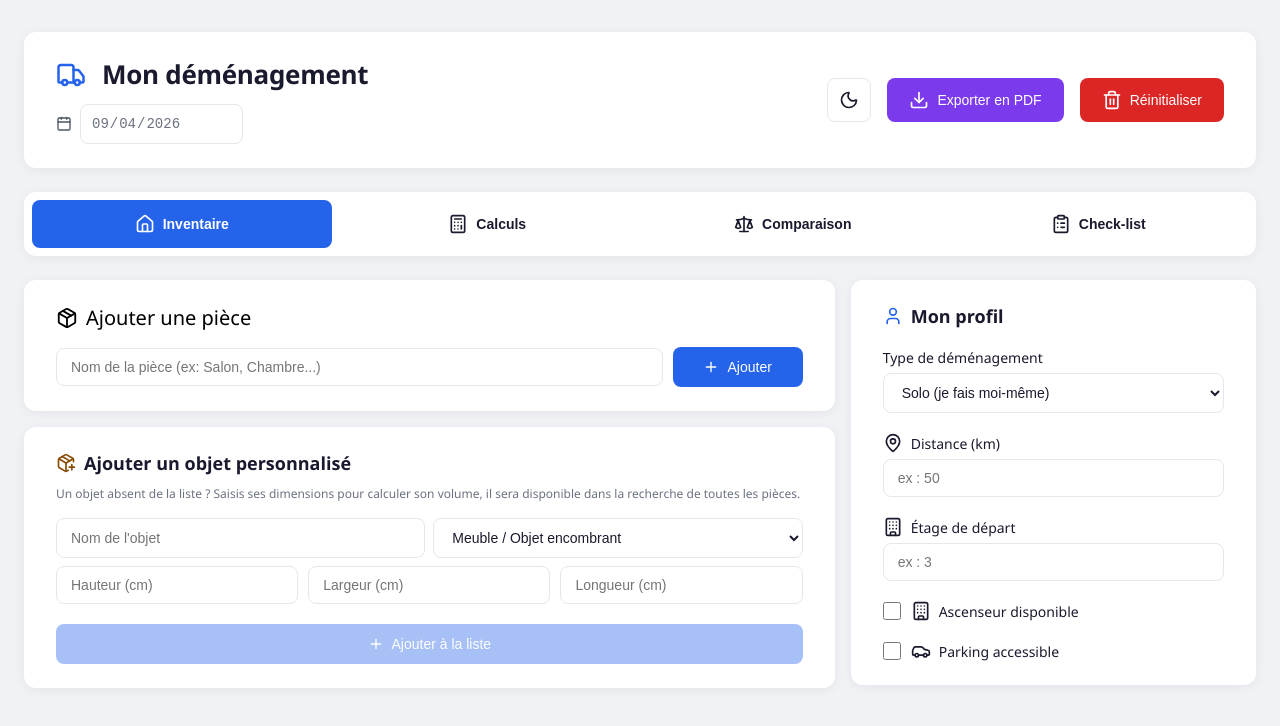
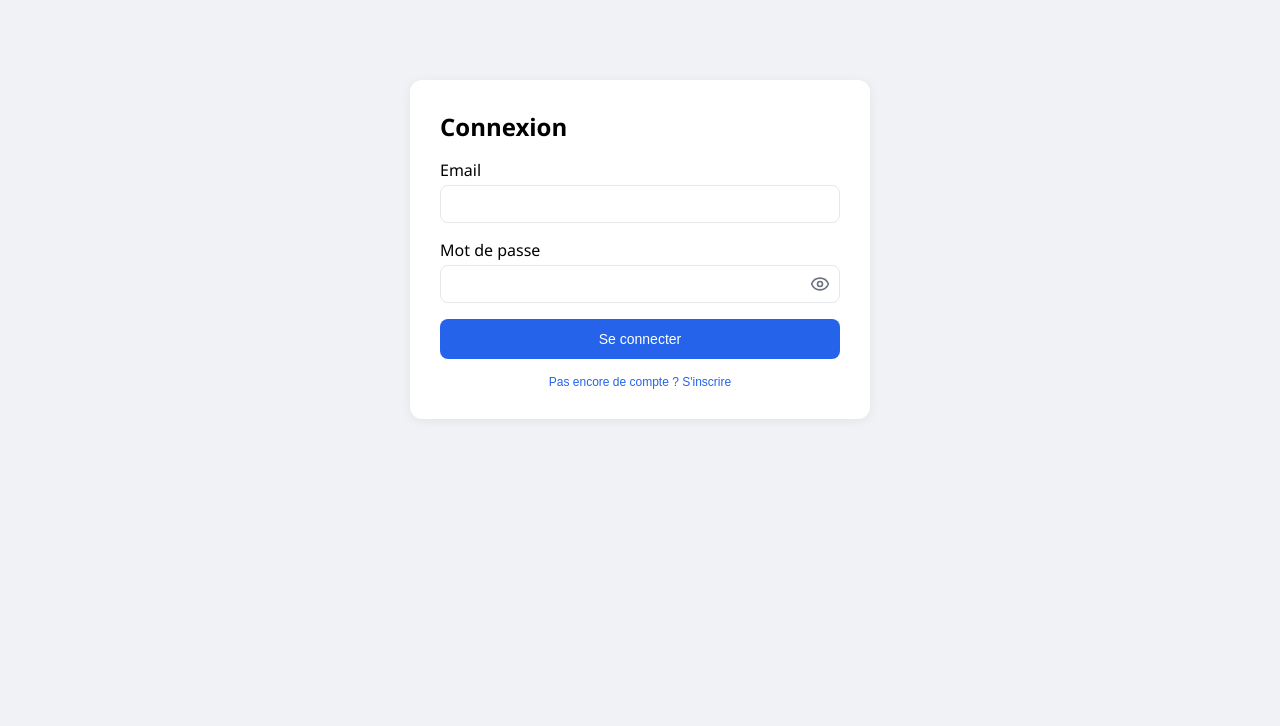
Before and after one commit to Maelys-B/simulateur-demenagement, a React (Vite) app: page / in a window 1280 px wide. Shown: the top 726 px of the page. Built offline with nearby package versions, Linux system fonts and the light colour scheme.

Commit message:
feat: Ajoute les pages Login et Register connectées à l'API, avec gestion du token et affichage conditionnel de l'app selon l'état de connexion

```diff
--- a/src/App.jsx
+++ b/src/App.jsx
@@ -1,4 +1,4 @@
-import { Calendar, Download, Moon, Sun, Trash2, Truck } from 'lucide-react';
+import { Calendar, Download, LogOut, Moon, Sun, Trash2, Truck } from 'lucide-react';
 import { useEffect, useState } from 'react';
 import Calculs from './components/Calculs/Calculs';
 import Checklist from './components/Checklist/Checklist';
@@ -20,8 +20,12 @@ import {
 import { calculerTachesAvecDates, TACHES_PREDEFINIES } from './utils/checklist';
 import { genererPDF } from './utils/exportPDF';
 import ConfirmModal from './components/ConfirmModal/ConfirmModal';
+import Login from './components/Auth/Login';
+import Register from './components/Auth/Register';
 
 function App() {
+  const [estConnecte, setEstConnecte] = useState(!!localStorage.getItem('token'));
+  const [pageAuth, setPageAuth] = useState('login');
   const [ongletActif, setOngletActif] = useState('inventaire');
   const [titre, setTitre] = useState('Mon déménagement');
   const [pieces, setPieces] = useState([]);
@@ -76,6 +80,11 @@ function App() {
     setTheme(theme === 'light' ? 'dark' : 'light');
   }
 
+  function deconnexion() {
+    localStorage.removeItem('token');
+    setEstConnecte(false);
+  }
+
   function reinitialiser() {
     setTitre('Mon déménagement');
     setPieces([]);
@@ -110,6 +119,20 @@ function App() {
       taches: toutesLesTaches,
       completes,
     });
+  }
+
+  if (!estConnecte) {
+    return pageAuth === 'login' ? (
+      <Login
+        onConnexion={() => setEstConnecte(true)}
+        onAllerVersInscription={() => setPageAuth('register')}
+      />
+    ) : (
+      <Register
+        onInscription={() => setEstConnecte(true)}
+        onAllerVersConnexion={() => setPageAuth('login')}
+      />
+    );
   }
 
   return (
@@ -151,6 +174,9 @@ function App() {
         <div className="header-actions">
           <button className="btn-theme-toggle" type="button" onClick={toggleTheme} aria-label="Changer de thème">
             {theme === 'light' ? <Moon size={20} /> : <Sun size={20} />}
+          </button>
+          <button className="btn-theme-toggle" type="button" onClick={deconnexion} aria-label="Se déconnecter">
+            <LogOut size={20} />
           </button>
           <button className="btn btn-pdf" type="button" onClick={exporterPDF}>
             <span className="icon">
--- /dev/null
+++ b/src/components/Auth/Login.css
@@ -0,0 +1,53 @@
+.login-form {
+  max-width: 460px;
+  margin: 80px auto;
+  padding: var(--spacing-xl);
+  background: var(--color-bg-card);
+  border-radius: var(--radius-lg);
+  box-shadow: var(--box-shadow);
+  display: flex;
+  flex-direction: column;
+  gap: var(--spacing-md);
+}
+
+.login-field {
+  display: flex;
+  flex-direction: column;
+  gap: var(--spacing-xs);
+}
+
+.login-mdp-wrapper {
+  position: relative;
+  display: flex;
+}
+
+.login-mdp-wrapper .input {
+  width: 100%;
+  padding-right: 40px;
+}
+
+.login-mdp-toggle {
+  position: absolute;
+  right: 10px;
+  top: 50%;
+  transform: translateY(-50%);
+  background: none;
+  border: none;
+  cursor: pointer;
+  color: var(--color-text-muted);
+  display: flex;
+  align-items: center;
+}
+
+.login-erreur {
+  color: var(--color-danger);
+  font-size: var(--font-size-sm);
+}
+
+.login-lien {
+  background: none;
+  border: none;
+  color: var(--color-primary);
+  cursor: pointer;
+  font-size: var(--font-size-sm);
+}
--- /dev/null
+++ b/src/components/Auth/Login.jsx
@@ -0,0 +1,83 @@
+import { Eye, EyeOff } from 'lucide-react';
+import { useState } from 'react';
+import './Login.css';
+
+export default function Login({ onConnexion, onAllerVersInscription }) {
+  const [email, setEmail] = useState('');
+  const [motDePasse, setMotDePasse] = useState('');
+  const [erreur, setErreur] = useState('');
+  const [afficherMotDePasse, setAfficherMotDePasse] = useState(false);
+
+  async function handleSubmit(e) {
+    e.preventDefault();
+    setErreur('');
+
+    try {
+      const reponse = await fetch('http://localhost:3000/api/auth/login', {
+        method: 'POST',
+        headers: { 'Content-Type': 'application/json' },
+        body: JSON.stringify({ email, mot_de_passe: motDePasse }),
+      });
+
+      const data = await reponse.json();
+
+      if (!reponse.ok) {
+        setErreur(data.erreur);
+        return;
+      }
+
+      localStorage.setItem('token', data.token);
+      onConnexion();
+    } catch (err) {
+      setErreur('Erreur de connexion au serveur');
+    }
+  }
+
+  return (
+    <form className="login-form" onSubmit={handleSubmit}>
+      <h2>Connexion</h2>
+
+      {erreur && <p className="login-erreur">{erreur}</p>}
+
+      <div className="login-field">
+        <label htmlFor="email">Email</label>
+        <input
+          id="email"
+          type="email"
+          className="input"
+          value={email}
+          onChange={(e) => setEmail(e.target.value)}
+          required
+        />
+      </div>
+
+      <div className="login-field">
+        <label htmlFor="motDePasse">Mot de passe</label>
+        <div className="login-mdp-wrapper">
+          <input
+            id="motDePasse"
+            type={afficherMotDePasse ? 'text' : 'password'}
+            className="input"
+            value={motDePasse}
+            onChange={(e) => setMotDePasse(e.target.value)}
+            required
+          />
+          <button
+            type="button"
+            className="login-mdp-toggle"
+            onClick={() => setAfficherMotDePasse(!afficherMotDePasse)}
+            aria-label={afficherMotDePasse ? 'Masquer le mot de passe' : 'Afficher le mot de passe'}
+          >
+            {afficherMotDePasse ? <EyeOff size={20} /> : <Eye size={20} />}
+          </button>
+        </div>
+      </div>
+
+      <button type="submit" className="btn btn-primary">Se connecter</button>
+
+      <button type="button" className="login-lien" onClick={onAllerVersInscription}>
+        Pas encore de compte ? S'inscrire
+      </button>
+    </form>
+  );
+}
--- /dev/null
+++ b/src/components/Auth/Register.css
@@ -0,0 +1,55 @@
+.register-form {
+  max-width: 460px;
+  margin: 80px auto;
+  padding: var(--spacing-xl);
+  background: var(--color-bg-card);
+  border-radius: var(--radius-lg);
+  box-shadow: var(--box-shadow);
+  display: flex;
+  flex-direction: column;
+  gap: var(--spacing-md);
+}
+
+.register-field {
+  display: flex;
+  flex-direction: column;
+  gap: var(--spacing-xs);
+}
+
+.register-mdp-wrapper {
+  position: relative;
+  display: flex;
+}
+
+.register-mdp-wrapper .input {
+  width: 100%;
+  padding-right: 40px;
+}
+
+.register-mdp-toggle {
+  position: absolute;
+  right: 10px;
+  top: 50%;
+  transform: translateY(-50%);
+  background: none;
+  border: none;
+  cursor: pointer;
+  color: var(--color-text-muted);
+  display: flex;
+  align-items: center;
+}
+
+.register-erreur {
+  display:flex;
+  color: var(--color-danger);
+  font-size: var(--font-size-base);
+  justify-content: center;
+}
+
+.register-lien {
+  background: none;
+  border: none;
+  color: var(--color-primary);
+  cursor: pointer;
+  font-size: var(--font-size-sm);
+}
--- /dev/null
+++ b/src/components/Auth/Register.jsx
@@ -0,0 +1,125 @@
+import { Eye, EyeOff } from 'lucide-react';
+import { useState } from 'react';
+import './Register.css';
+
+export default function Register({ onInscription, onAllerVersConnexion }) {
+  const [nom, setNom] = useState('');
+  const [email, setEmail] = useState('');
+  const [motDePasse, setMotDePasse] = useState('');
+  const [confirmationMotDePasse, setConfirmationMotDePasse] = useState('');
+  const [erreur, setErreur] = useState('');
+  const [afficherMotDePasse, setAfficherMotDePasse] = useState(false);
+
+  async function handleSubmit(e) {
+    e.preventDefault();
+    setErreur('');
+
+    if (motDePasse !== confirmationMotDePasse) {
+      setErreur('Le mot de passe doit être identique');
+      return;
+    }
+
+    try {
+      const reponse = await fetch('http://localhost:3000/api/auth/register', {
+        method: 'POST',
+        headers: { 'Content-Type': 'application/json' },
+        body: JSON.stringify({email, mot_de_passe: motDePasse, nom}),
+      });
+
+      const data = await reponse.json();
+
+      if (!reponse.ok) {
+        setErreur(data.erreur);
+        return;
+      }
+
+      localStorage.setItem('token', data.token);
+      onInscription();
+    } catch (err) {
+      setErreur('Erreur de connexion au serveur');
+    }
+  }
+
+  return (
+    <form className="register-form" onSubmit={handleSubmit}>
+      <h2>Inscription</h2>
+
+
+
+      <div className="register-field">
+        <label htmlFor="nom">Nom</label>
+        <input
+          id="nom"
+          type="text"
+          className="input"
+          value={nom}
+          onChange={(e)=> setNom(e.target.value)}
+        />
+      </div>
+
+      <div className="register-field">
+        <label htmlFor="email">Email</label>
+        <input
+          id="email"
+          type="email"
+          className="input"
+          value={email}
+          onChange={(e)=> setEmail(e.target.value)}
+          required
+        />
+      </div>
+
+      <div className="register-field">
+        <label htmlFor="motDePasse">Mot de passe</label>
+        <div className="register-mdp-wrapper">
+          <input
+            id="motDePasse"
+            type={afficherMotDePasse ? 'text' : 'password'}
+            className="input"
+            value={motDePasse}
+            onChange={(e)=> setMotDePasse(e.target.value)}
+            required
+          />
+          <button
+            type="button"
+            className="register-mdp-toggle"
+            onClick={() => setAfficherMotDePasse(!afficherMotDePasse)}
+            aria-label={afficherMotDePasse ? 'Masquer le mot de passe' : 'Afficher le mot de passe'}
+          >
+            {afficherMotDePasse ? <EyeOff size={20} /> : <Eye size={20} />}
+          </button>
+        </div>
+      </div>
+
+      <div className="register-field">
+        <label htmlFor="confirmationMotDePasse">Confirmer le mot de passe</label>
+        <div className="register-mdp-wrapper">
+          <input
+            id="confirmationMotDePasse"
+            type={afficherMotDePasse ? 'text' : 'password'}
+            className="input"
+            value={confirmationMotDePasse}
+            onChange={(e) => setConfirmationMotDePasse(e.target.value)}
+            required
+          />
+          <button
+            type="button"
+            className="register-mdp-toggle"
+            onClick={() => setAfficherMotDePasse(!afficherMotDePasse)}
+            aria-label={afficherMotDePasse ? 'Masquer le mot de passe' : 'Afficher le mot de passe'}
+          >
+            {afficherMotDePasse ? <EyeOff size={20} /> : <Eye size={20} />}
+          </button>
+        </div>
+      </div>
+
+      {erreur && <p className="register-erreur">{erreur}</p>}
+
+      <button type="submit" className="btn btn-primary">S'inscrire</button>
+
+      <button type="button" className="register-lien" onClick={onAllerVersConnexion}>
+        Déjà un compte ? Se connecter
+      </button>
+    </form>
+  );
+}
```
